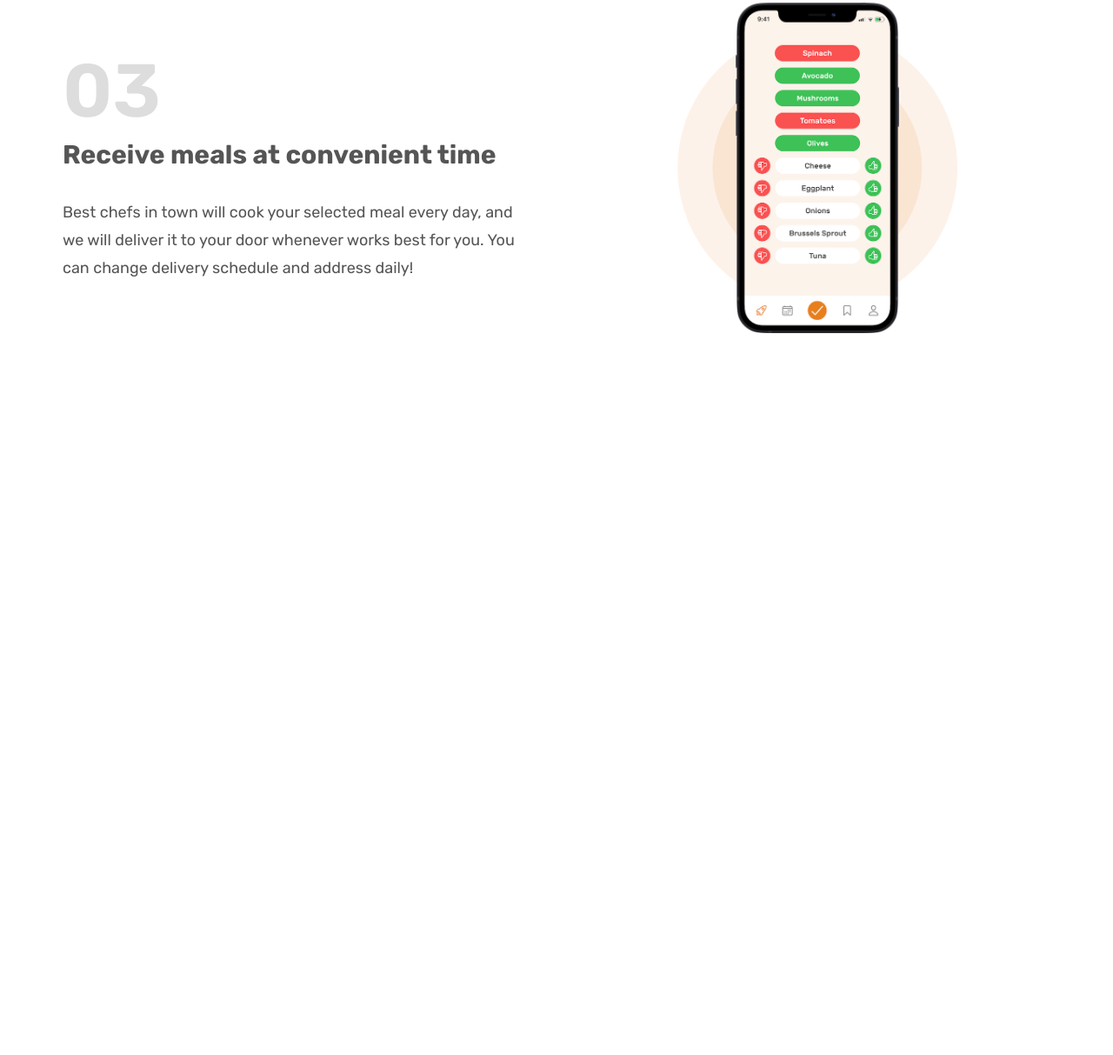
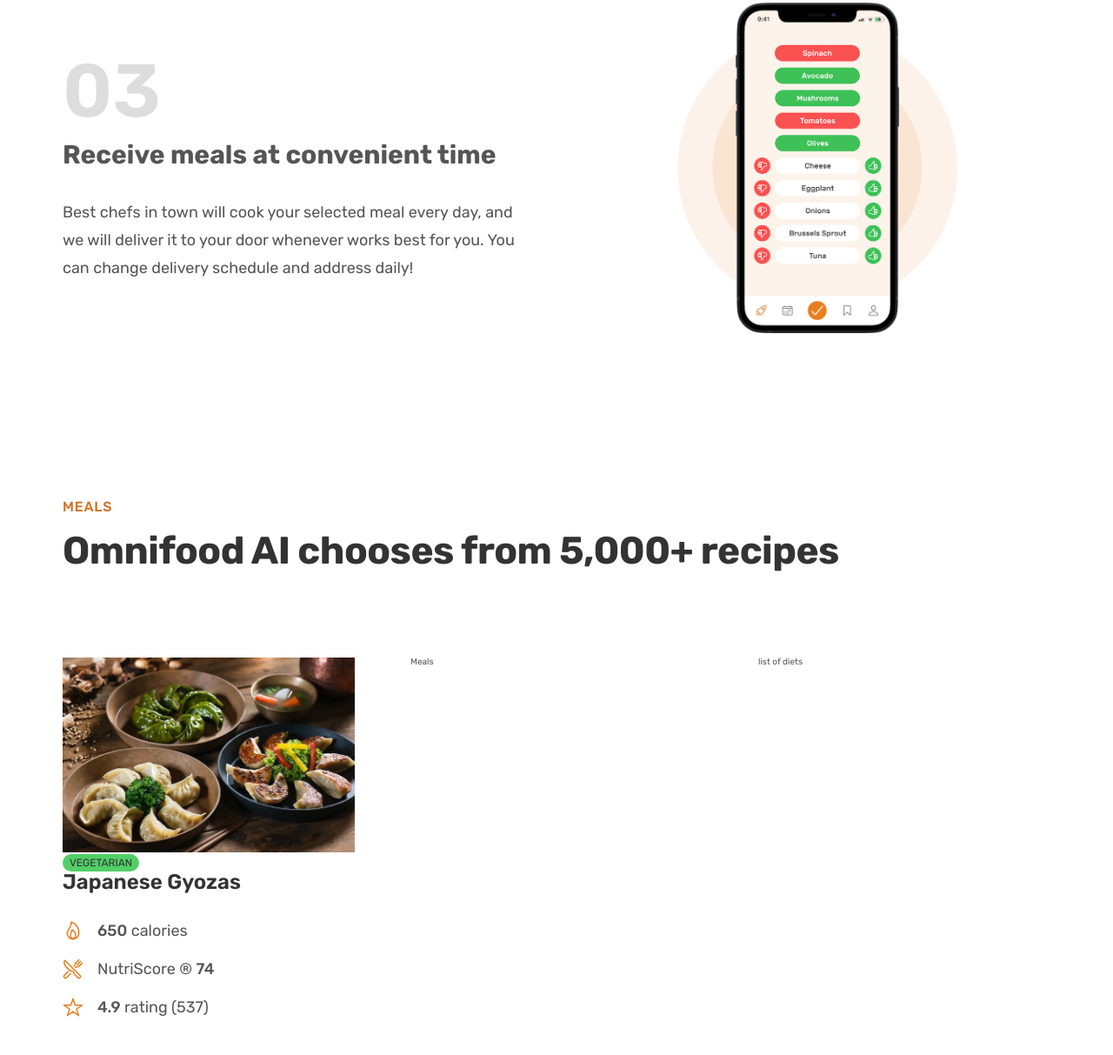
Before and after one commit to Abdallah-Alyousef/Omnifood, a plain HTML site: page index.html in a window 1280 px wide. Shown: the part 2146-3359 px from the top of the page at 87% size. Before the commit the page ends 2625 px from the top, so only its background shows below. Drawn offline with nearby package versions, Linux system fonts and the light colour scheme.

Commit message:
From mac

```diff
--- a/css/general.css
+++ b/css/general.css
@@ -161,3 +161,6 @@
 .grid--center-v {
   align-items: center;
 }
+strong {
+  font-weight: 500;
+}
--- a/css/style.css
+++ b/css/style.css
@@ -183,3 +183,46 @@
 .step-img {
   width: 35%;
 }
+
+/**************************************************/
+/* Meals SECTION */
+/**************************************************/
+
+.section-meals {
+  padding: 9.6rem 0;
+}
+.tag {
+  display: inline-block;
+  padding: 0.4rem 0.8rem;
+  font-size: 1.2rem;
+  text-transform: uppercase;
+  background-color: #51cf66;
+  color: #333;
+  border-radius: 100px;
+}
+.meal-title {
+  font-size: 2.4rem;
+  color: #333;
+  font-weight: 600;
+  margin-bottom: 3.2rem;
+}
+.meal-attributes {
+  list-style: none;
+  display: flex;
+  flex-direction: column;
+  gap: 2rem;
+}
+.meal-attribute {
+  font-size: 1.8rem;
+  display: flex;
+  align-items: center;
+  gap: 1.6rem;
+}
+.meal-icon {
+  height: 2.4rem;
+  width: 2.4rem;
+  color: #e67e22;
+}
+.meal-img {
+  width: 100%;
+}
--- a/index.html
+++ b/index.html
@@ -143,6 +143,35 @@
           />
         </div>
       </section>
+      <section class="section-meals">
+        <div class="container">
+          <span class="subheading">Meals</span>
+          <h2 class="heading-secondary">
+            Omnifood AI chooses from 5,000+ recipes
+          </h2>
+        </div>
+        <div class="container grid grid--3-cols">
+          <div class="meal">
+            <img src="img/meals/meal-1.jpg" class="meal-img" alt="japanese gyoza">
+            <div class="meal-tags">
+
+              <span class="tag">Vegetarian</span>
+            </div>
+            <p class="meal-title">Japanese Gyozas</p>
+            <ul class="meal-attributes">
+              <li class="meal-attribute"><ion-icon class="meal-icon" name="flame-outline"></ion-icon><span><strong>650</strong> calories</span></li>
+              <li class="meal-attribute"><ion-icon class="meal-icon" name="restaurant-outline"></ion-icon><span>NutriScore &reg; <strong>74</strong></span></li>
+              <li class="meal-attribute"><ion-icon class="meal-icon" name="star-outline"></ion-icon><span><strong>4.9</strong> rating (537)</span></li>
+              <li class="meal-attribute"></li>
+              <li></li>
+            </ul>
+          </div>
+          <div class="meal">Meals</div>
+          <div class="list">list of diets</div>
+        </div>
+      </section>
     </main>
+    <script type="module" src="https://unpkg.com/ionicons@7.1.0/dist/ionicons/ionicons.esm.js"></script>
+<script nomodule src="https://unpkg.com/ionicons@7.1.0/dist/ionicons/ionicons.js"></script>
   </body>
 </html>
```
